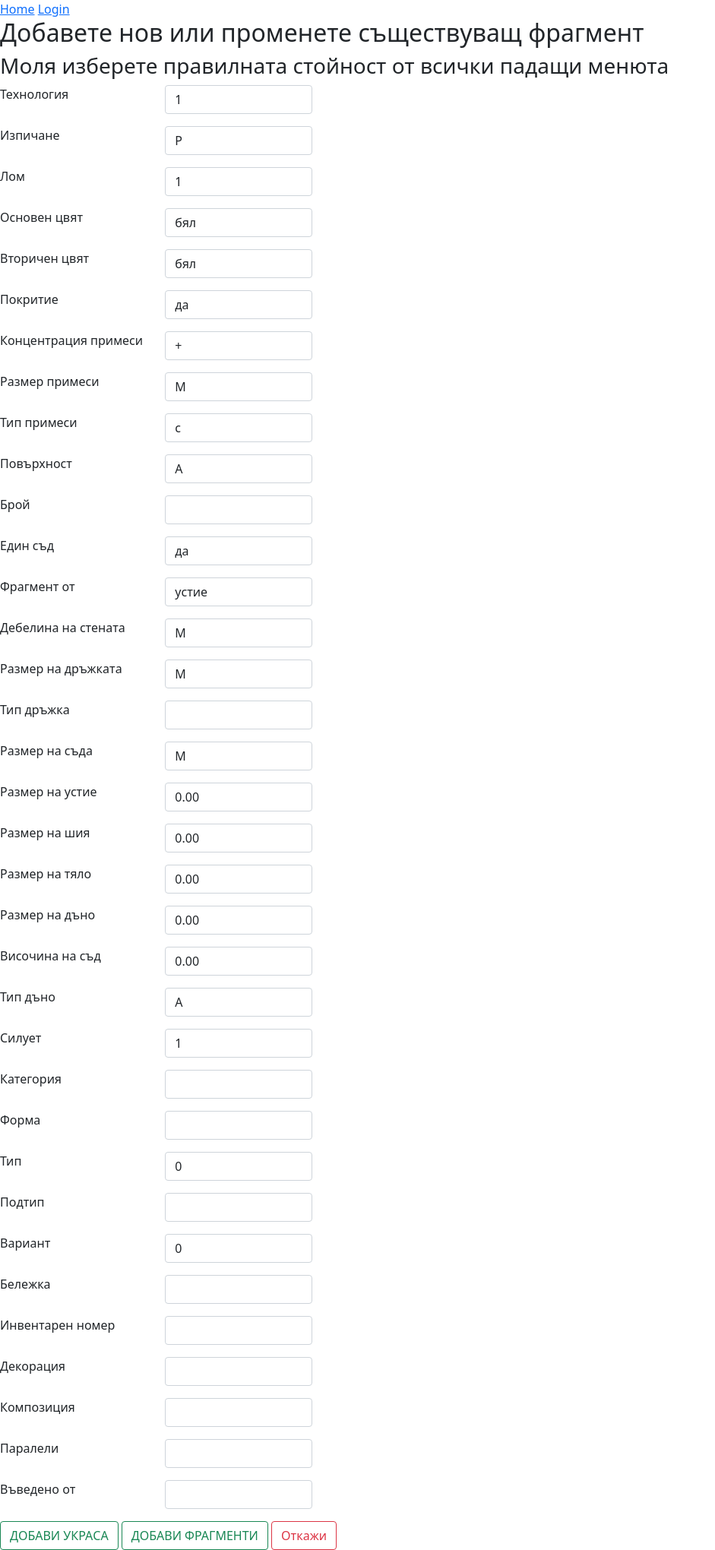
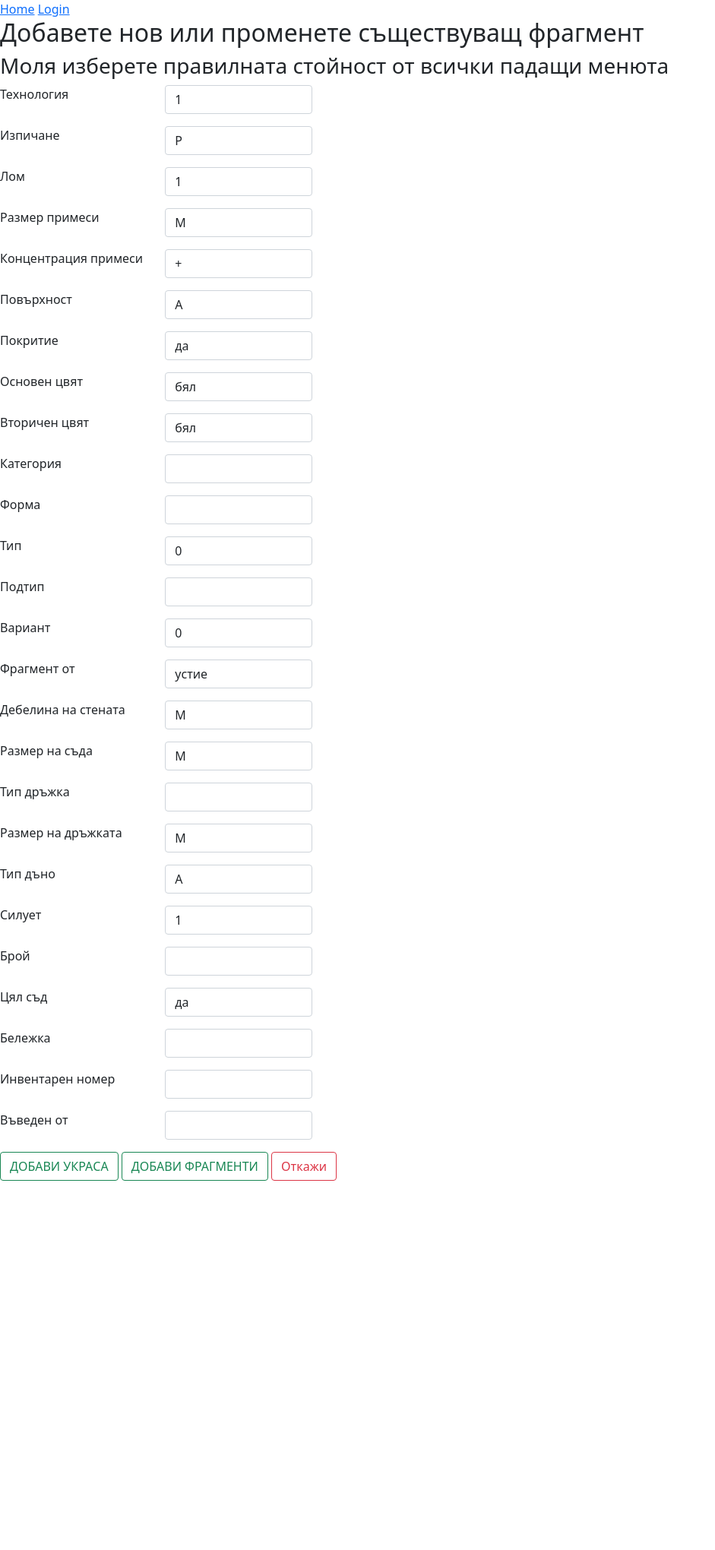
Before and after one commit to lubomir-angelov/ceramics, a Flask app: page /fragments/add in a window 1280 px wide. Shown: the whole page at 76% size, without its empty margins (0-941 px from the left). After the commit the page ends 1554 px from the top, so only its background shows below. Run offline with Flask 2, Linux system fonts and the light colour scheme; parts of the project's set-up code (start-up, migrations or seed data) failed here and were passed over; some libraries are stand-ins or nearby versions.

Commit message:
change columns order and remove some columns

```diff
--- a/app/forms.py
+++ b/app/forms.py
@@ -245,38 +245,38 @@
     #speed = SelectField('Скорост', choices=[choice.value for choice in Speed])
     baking = SelectField('Изпичане', choices=[choice.value for choice in Baking])
     fract = SelectField('Лом', choices=[choice.value for choice in Fracture])
+    includessize = SelectField('Размер примеси', choices=[choice.value for choice in SizeShort])
+    includesconc = SelectField('Концентрация примеси', choices=[choice.value for choice in IncludesConcentration])
+    surface = SelectField('Повърхност', choices=[choice.value for choice in Surface])
+    covering = SelectField('Покритие', choices=[choice.value for choice in Covering])
     primarycolor = SelectField('Основен цвят', choices=[choice.value for choice in Color])
     secondarycolor = SelectField('Вторичен цвят', choices=[choice.value for choice in Color])
-    covering = SelectField('Покритие', choices=[choice.value for choice in Covering])
-    includesconc = SelectField('Концентрация примеси', choices=[choice.value for choice in IncludesConcentration])
-    includessize = SelectField('Размер примеси', choices=[choice.value for choice in SizeShort])
-    includestype = SelectField('Тип примеси', choices=[choice.value for choice in IncludesType])
-    surface = SelectField('Повърхност', choices=[choice.value for choice in Surface])
-    count = IntegerField('Брой', validators=[DataRequired()])
-    onepot = SelectField('Един съд', choices=[choice.value for choice in OneDish])
-    piecetype = SelectField('Фрагмент от', choices=[choice.value for choice in PieceType])
-    wallthickness = SelectField('Дебелина на стената', choices=[choice.value for choice in SizeShort])
-    handlesize = SelectField('Размер на дръжката', choices=[choice.value for choice in SizeShort])
-    handletype = StringField('Тип дръжка')
-    dishsize = SelectField('Размер на съда', choices=[choice.value for choice in SizeShort])
-    topsize = DecimalField('Размер на устие', places=2, default=0.0)
-    necksize = DecimalField('Размер на шия', places=2, default=0.0)
-    bodysize = DecimalField('Размер на тяло', places=2, default=0.0)
-    bottomsize = DecimalField('Размер на дъно', places=2, default=0.0)
-    dishheight = DecimalField('Височина на съд', places=2, default=0.0)
-    bottomtype = SelectField('Тип дъно', choices=[choice.value for choice in BottomType])
-    outline = SelectField('Силует', choices=[choice.value for choice in Fracture])
     category = StringField('Категория')
     form = StringField('Форма')
     type = IntegerField('Тип', default=0)
     subtype = StringField('Подтип')
     variant = IntegerField('Вариант', default=0)
+    piecetype = SelectField('Фрагмент от', choices=[choice.value for choice in PieceType])
+    wallthickness = SelectField('Дебелина на стената', choices=[choice.value for choice in SizeShort])
+    dishsize = SelectField('Размер на съда', choices=[choice.value for choice in SizeShort])
+    handletype = StringField('Тип дръжка')
+    handlesize = SelectField('Размер на дръжката', choices=[choice.value for choice in SizeShort])
+    bottomtype = SelectField('Тип дъно', choices=[choice.value for choice in BottomType])
+    outline = SelectField('Силует', choices=[choice.value for choice in Fracture])
+    #includestype = SelectField('Тип примеси', choices=[choice.value for choice in IncludesType])
+    count = IntegerField('Брой', validators=[DataRequired()])
+    onepot = SelectField('Цял съд', choices=[choice.value for choice in OneDish])
     note = StringField('Бележка')
     inventory = StringField('Инвентарен номер')
-    decoration = StringField('Декорация')
-    composition = StringField('Композиция')
-    parallels = StringField('Паралели')
-    recordenteredby = StringField('Въведено от', validators=[DataRequired()])
+    recordenteredby = StringField('Въведен от', validators=[DataRequired()])
+    #topsize = DecimalField('Размер на устие', places=2, default=0.0)
+    #necksize = DecimalField('Размер на шия', places=2, default=0.0)
+    #bodysize = DecimalField('Размер на тяло', places=2, default=0.0)
+    #bottomsize = DecimalField('Размер на дъно', places=2, default=0.0)
+    #dishheight = DecimalField('Височина на съд', places=2, default=0.0)
+    #decoration = StringField('Декорация')
+    #composition = StringField('Композиция')
+    #parallels = StringField('Паралели')
 
     def save_entry(self, entry):
         self.populate_obj(entry)
```
Also changed, not shown: app/templates/fragments.html (+45 -43 lines).
